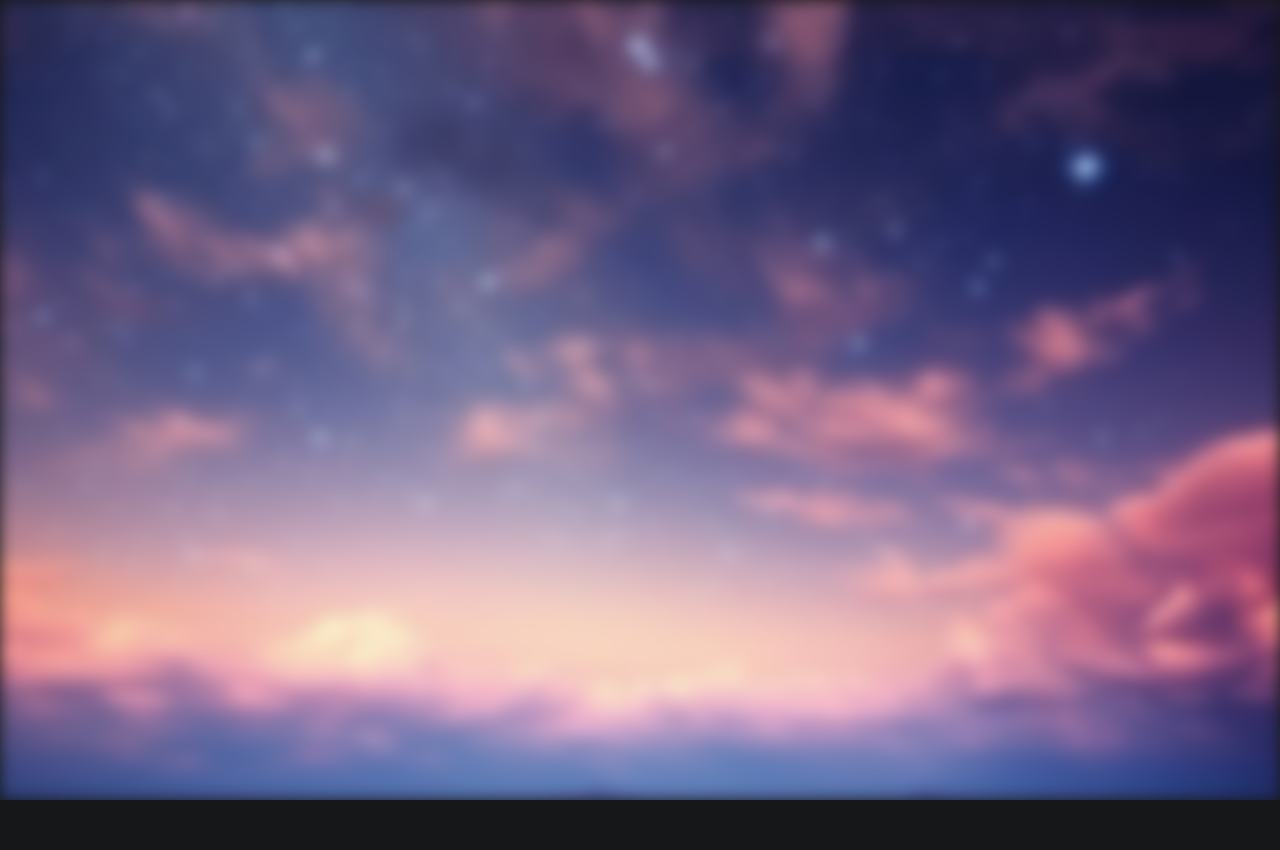
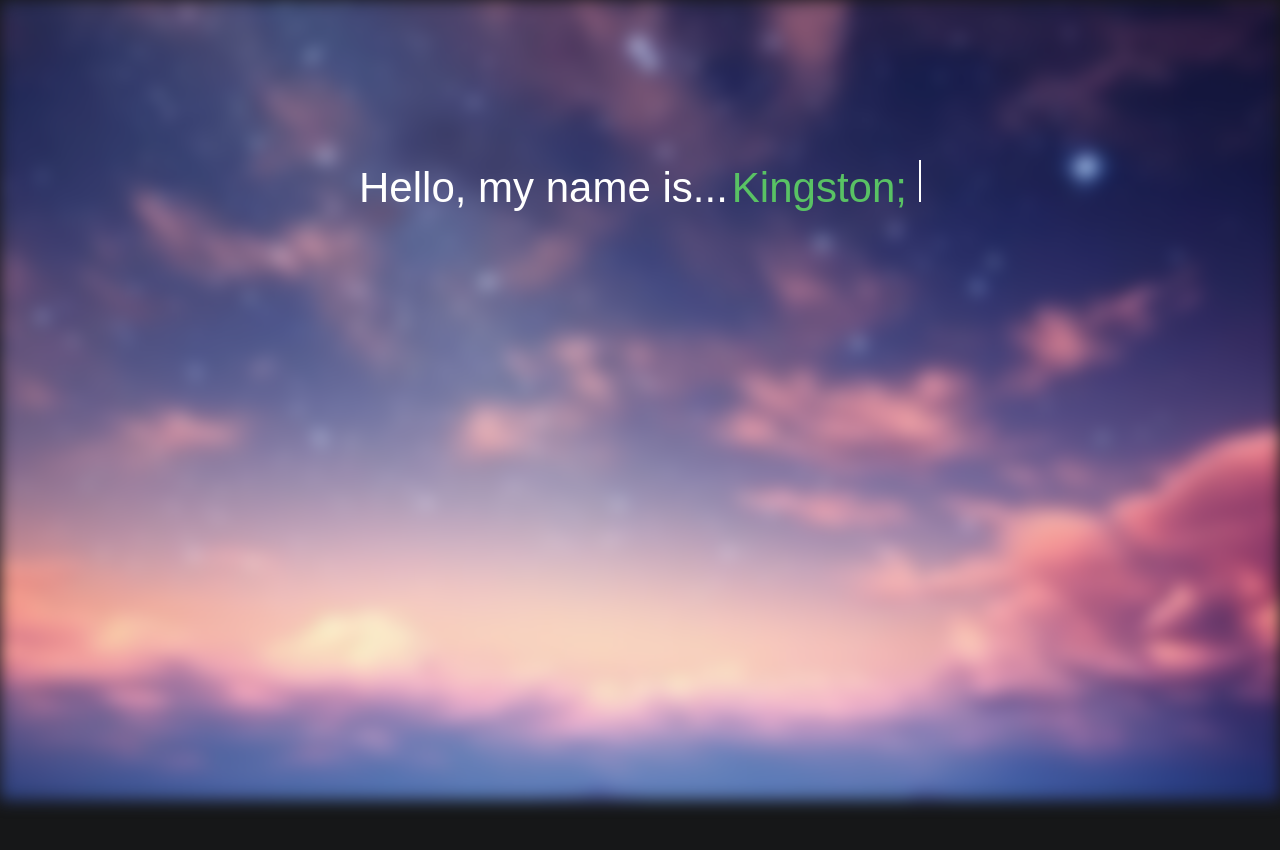
Before and after one commit to kingstonv1/portfoliov2, a plain HTML site: page index.html in a window 1280 px wide. Before the commit the page ends 800 px from the top, so only its background shows below. Drawn offline with Linux system fonts and the light colour scheme; a web font is replaced by a local one.

Commit message:
Title Finished!

```diff
--- a/index.html
+++ b/index.html
@@ -5,12 +5,26 @@
     <meta charset="UTF-8">
     <title>ProjectK</title>
     <link rel="icon" type="image/x-icon" href="assets/images/favicon.ico">
+
     <link rel="stylesheet" href="/styles/project.css" type="text/css">
     <link rel="stylesheet" href="/styles/misc.css" type="text/css">
     <link rel="stylesheet" href="/styles/backgrounds.css" type="text/css">
+    <link rel="stylesheet" href="/styles/caret.css">
 </head>
 
 <body>
-<div class="bg image1"></div>
+
+    <div class="bg image1" style="top: 0;"></div>
+
+    <div class="center">
+        <div class="typing-container">
+            <span class="sentence">Hello, my name is...</span>
+            <span class="sentence" id="sentence" style="color: #59C264;"></span>
+            <span class="caret"></span>
+        </div>
+    </div>
+
 </body>
+
+<script src="/scripts/type.js"></script>
 </html>
--- /dev/null
+++ b/scripts/type.js
@@ -0,0 +1,19 @@
+async function typeSentence(sentence, eleRef, delay = 100) {
+    const letters = sentence.split("");
+    let i = 0;
+    while(i < letters.length) {
+      await waitForMs(delay);
+      eleRef.append(letters[i]);
+      i++
+    }
+    return;
+}
+
+function waitForMs(ms) {
+    return new Promise(resolve => setTimeout(resolve, ms))
+}
+
+document.addEventListener('DOMContentLoaded', async function() {
+    await waitForMs('1500');
+    typeSentence("Kingston;", document.getElementById('sentence'))
+  });
--- a/styles/backgrounds.css
+++ b/styles/backgrounds.css
@@ -6,9 +6,11 @@ body, html {
 .bg {
     height: 100%;
     width: 100%;
+    position: fixed;
     background-position: center;
     background-repeat: no-repeat;
     background-size: cover;
+    z-index: -1;
 
     filter: blur(8px);
     -webkit-filter: blur(8px);
--- /dev/null
+++ b/styles/caret.css
@@ -0,0 +1,23 @@
+@import url('https://fonts.googleapis.com/css2?family=Sometype+Mono');
+
+.caret {
+    display: inline-block;
+    width: 2px;
+    height: 42px;
+    background-color: white;
+    margin-left: 8px;
+    animation: blink .6s linear infinite alternate;
+}
+
+.sentence {
+    color: white;
+    font-family: 'Sometype Mono', sans-serif;
+    font-size: 42px;
+}
+
+@keyframes blink {
+    0% {opacity: 1;}
+    40% {opacity: 1;}
+    60% {opacity: 0;}
+    100% {opacity: 0;}
+  }
--- a/styles/misc.css
+++ b/styles/misc.css
@@ -1,3 +1,9 @@
 body {
     background-color: #161718;
 }
+
+.center {
+    display: flex;
+    justify-content: center;
+    margin-top: 10rem;
+}
```
